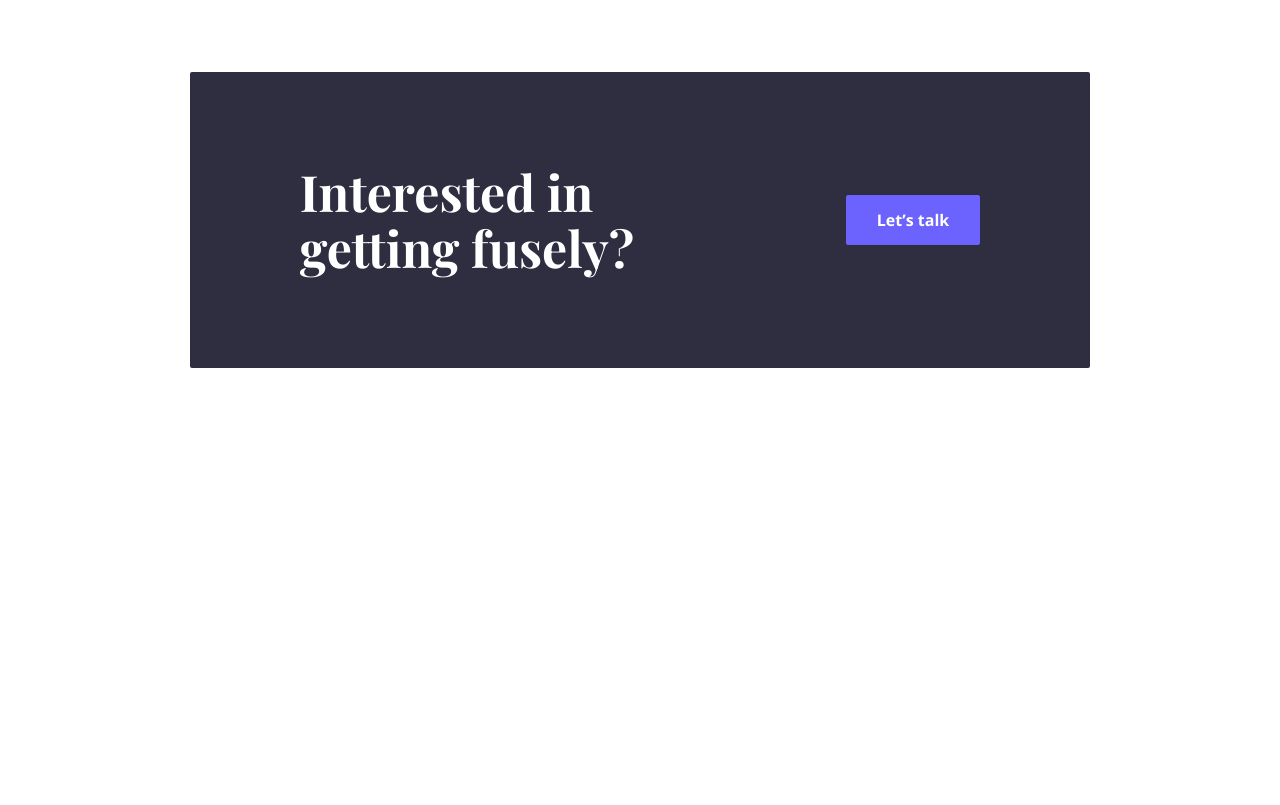
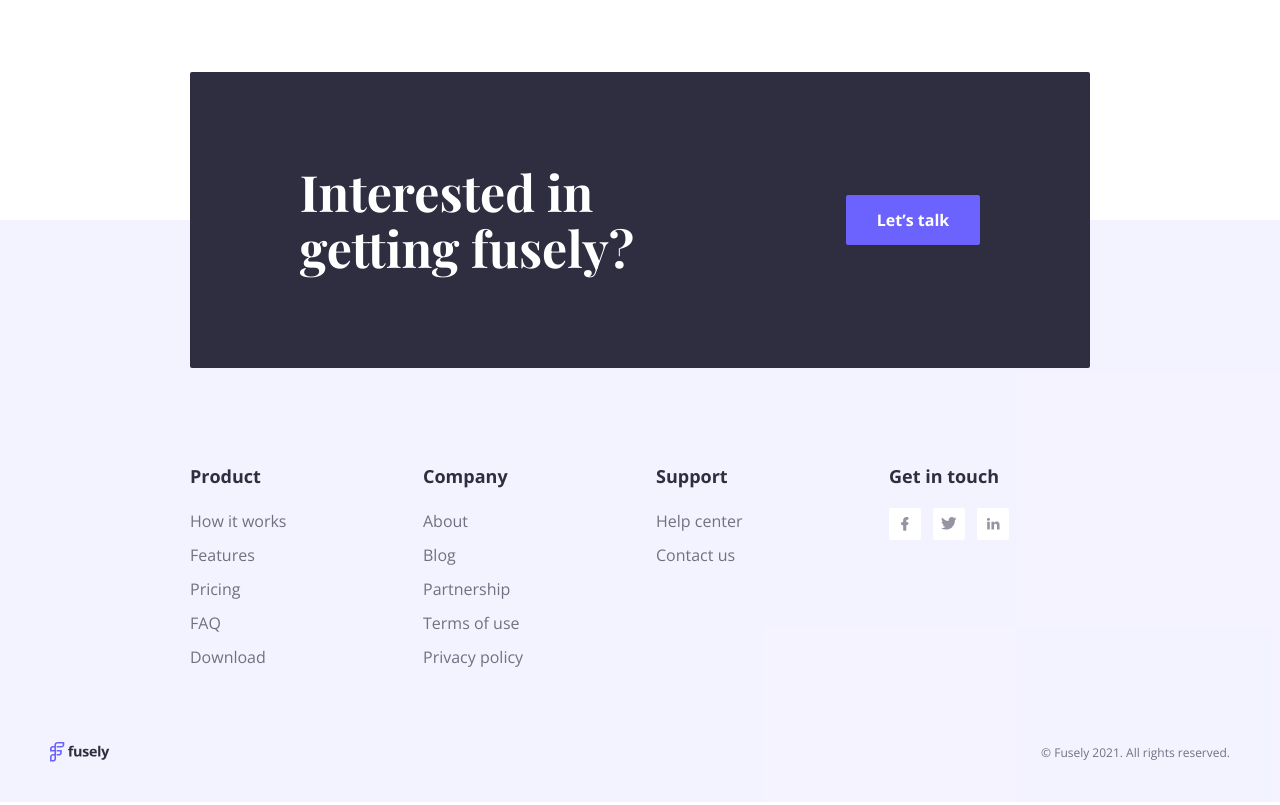
Before and after one commit to sandroL0011/Fusely-landing-page-finished1, a plain HTML site: page index.html in a window 1280 px wide. Shown: the part 4454-5259 px from the top of the page. Drawn offline with nearby package versions, Linux system fonts and the light colour scheme; a web font is replaced by a local one.

Commit message:
Added footer html and css

```diff
--- a/css/style.css
+++ b/css/style.css
@@ -4,10 +4,6 @@
     box-sizing: border-box;
     font-family: "Open Sans", sans-serif;
     position: relative;
-}
-
-body {
-    height: 8000px;
 }
 
 a {
@@ -542,16 +538,6 @@ header {
         flex-direction: row;
         gap: 27px;
     }
-
-    .blog-fig {
-        flex: 0 0 40%;
-        min-width: 0;
-    }
-
-    .blog-text {
-        flex: 1;
-        min-width: 0;
-    }
 }
 
 @media (max-width: 768px) {
@@ -565,6 +551,13 @@ header {
     width: 100%;
 }
 
+@media (max-width: 1024px) {
+    .blog-fig {
+        flex: 0 0 40%;
+        min-width: 0;
+    }
+}
+
 .blog-fig img {
     width: 100%;
     height: auto;
@@ -574,6 +567,13 @@ header {
     display: flex;
     flex-direction: column;
     gap: 6px;
+}
+
+@media (max-width: 1024px) {
+    .blog-text {
+        flex: 1;
+        min-width: 0;
+    }
 }
 
 .blog-text h4 {
@@ -615,6 +615,7 @@ header {
 }
 
 .feedback {
+    z-index: 1;
     margin: 220px auto 0;
     display: flex;
     align-items: center;
@@ -679,3 +680,98 @@ header {
     background-color: rgb(255 255 255);
     color: rgba(108, 99, 255, 1);
 }
+
+.footer {
+    margin-top: -148px;
+    padding: 244px 30px 40px;
+    background-color: rgba(236, 235, 255, 0.6);
+    color: #2f2e41;
+}
+
+@media (max-width: 576px) {
+    .footer {
+        padding: 208px 20px 24px;
+    }
+}
+
+.footer-content {
+    display: flex;
+    gap: 32px;
+    max-width: 900px;
+    margin: 0 auto;
+}
+
+@media (max-width: 576px) {
+    .footer-content {
+        flex-wrap: wrap;
+        gap: 32px 16px;
+    }
+}
+
+.footer-list {
+    flex: 1 1 0;
+}
+
+@media (max-width: 576px) {
+    .footer-list {
+        flex: 0 0 calc((100% - 16px) / 2);
+    }
+}
+
+.footer-list h3 {
+    margin-bottom: 20px;
+    font-size: 18px;
+    line-height: 24px;
+}
+
+.footer-list ul {
+    display: flex;
+    flex-direction: column;
+    gap: 8px;
+    list-style: none;
+    color: #717082;
+    font-size: 16px;
+    line-height: 26px;
+}
+
+.social {
+    display: flex;
+    gap: 12px;
+}
+
+.social a {
+    display: flex;
+    align-items: center;
+    justify-content: center;
+    width: 32px;
+    height: 32px;
+    border-radius: 2px;
+    background-color: #fff;
+}
+
+.social img {
+    display: block;
+}
+
+.footer-bottom {
+    display: flex;
+    flex-wrap: wrap;
+    align-items: center;
+    justify-content: space-between;
+    gap: 16px;
+    max-width: 1180px;
+    margin: 72px auto 0;
+    color: #717082;
+    font-size: 12px;
+}
+
+@media (max-width: 576px) {
+    .footer-bottom {
+        margin-top: 48px;
+    }
+}
+
+.footer-bottom img {
+    display: block;
+    width: 60px;
+}
--- a/index.html
+++ b/index.html
@@ -233,5 +233,68 @@
         <h3>Interested in getting fusely?</h3>
         <a href="#">Let’s talk</a>
     </section>
+
+    <footer class="footer">
+            <div class="footer-content">
+                <div class="footer-list">
+                    <h3>Product</h3>
+                    <ul>
+                        <li>How it works</li>
+                        <li>Features</li>
+                        <li>Pricing</li>
+                        <li>FAQ</li>
+                        <li>Download</li>
+                    </ul>
+                </div>
+
+                <div class="footer-list">
+                    <h3>Company</h3>
+                    <ul>
+                        <li>About</li>
+                        <li>Blog</li>
+                        <li>Partnership</li>
+                        <li>Terms of use</li>
+                        <li>Privacy policy</li>
+                    </ul>
+                </div>
+
+                <div class="footer-list">
+                    <h3>Support</h3>
+                    <ul>
+                        <li>Help center</li>
+                        <li>Contact us</li>
+                    </ul>
+                </div>
+
+
+                <div class="footer-list footer-social">
+                    <h3>Get in touch</h3>
+
+                    <div class="social">
+                        <a href="#">
+                            <figure>
+                                <img src="images/facebook.svg" alt="Facebook">
+                            </figure>
+                        </a>
+
+                        <a href="#">
+                            <figure>
+                                <img src="images/tweeter.svg" alt="Twitter">
+                            </figure>
+                        </a>
+
+                        <a href="#">
+                            <figure>
+                                <img src="images/linkedin.svg" alt="LinkedIn">
+                            </figure>
+                        </a>
+                    </div>
+                </div>
+        </div>
+        <div class="footer-bottom">
+            <img src="images/logo.svg" alt="Fusely">
+            <p>&copy; Fusely 2021. All rights reserved.</p>
+        </div>
+    </footer>
 </body>
 </html>
```
Also changed, not shown: images/facebook.svg (added), images/linkedin.svg (added), images/tweeter.svg (added).
